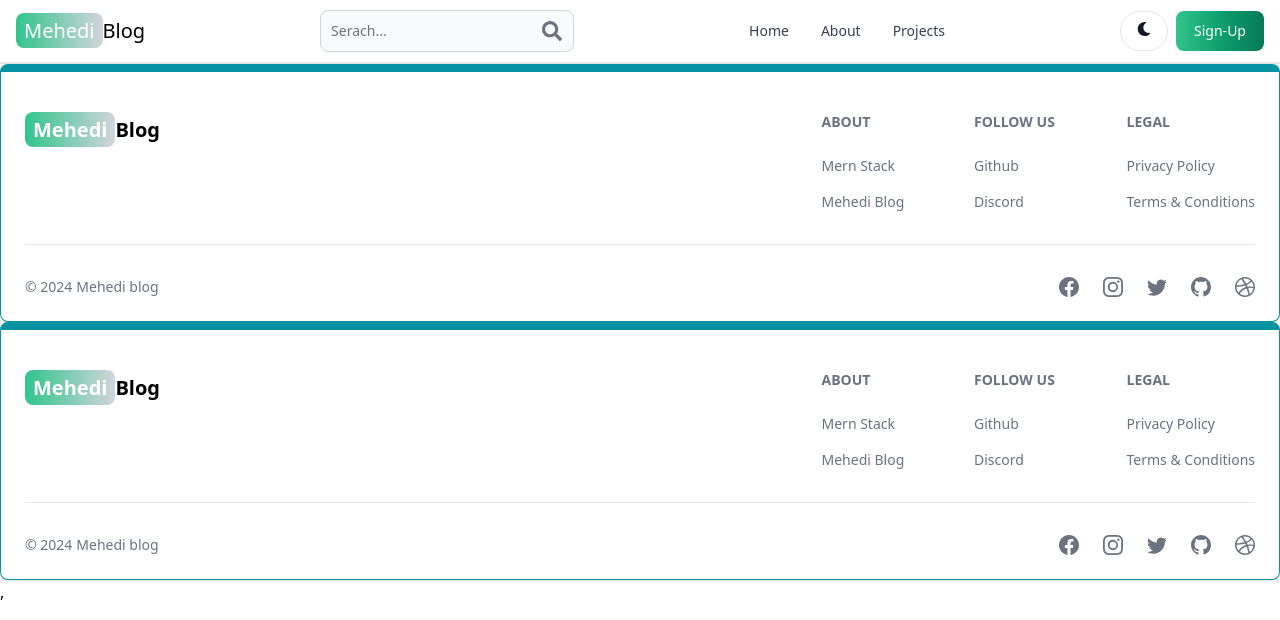
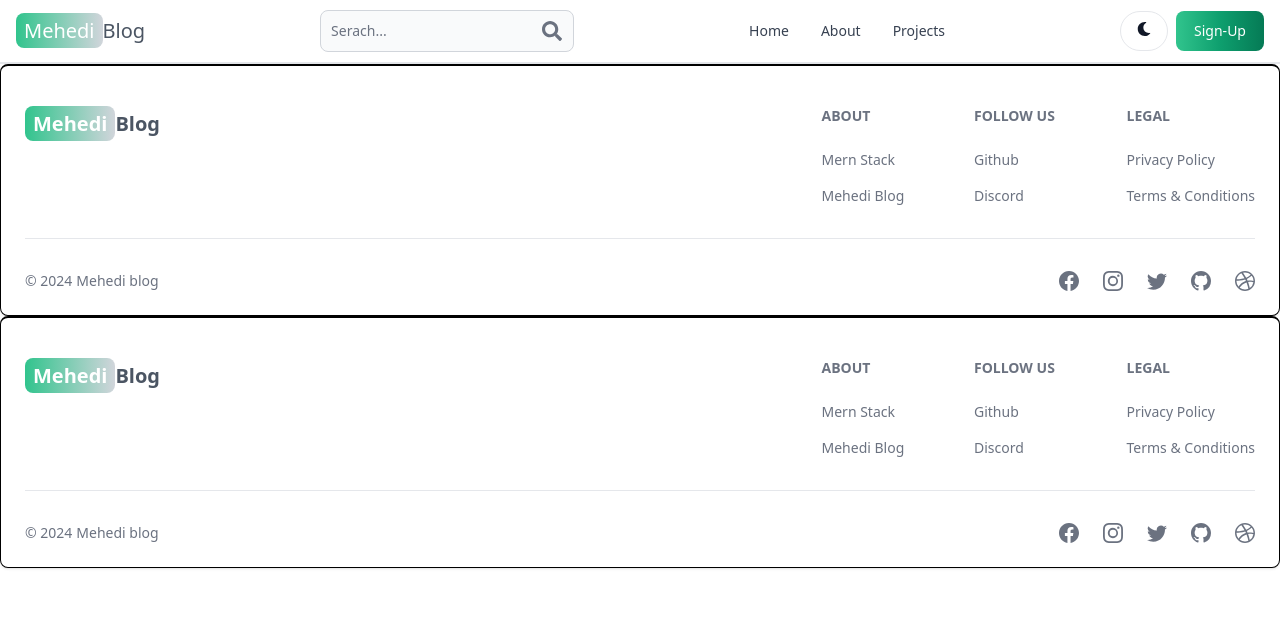
Before and after one commit to mdmehedihasan-dev/mern-blog, a React (Vite) app in the folder frontend/: page /footer in a window 1280 px wide. Shown: the top 620 px of the page. Built offline with nearby package versions, Linux system fonts and the light colour scheme; no server answers.

Commit message:
dark mood funcation add

```diff
--- a/frontend/src/components/Footerr.jsx
+++ b/frontend/src/components/Footerr.jsx
@@ -3,7 +3,7 @@ import { Link } from 'react-router-dom';
 import { BsFacebook, BsInstagram, BsTwitter, BsGithub, BsDribbble } from 'react-icons/bs';
 const Footerr = () => {
   return (
-    <Footer container className='border border-t-8 border-teal-500'>
+    <Footer container className='border border-t-2 border-black'>
       <div className='w-full mx-auto max-w-7xl'>
         <div className='grid justify-between w-full sm:flex md:grid-cols-1'>
           <div className='mt-5'>
--- a/frontend/src/components/Header.jsx
+++ b/frontend/src/components/Header.jsx
@@ -1,11 +1,14 @@
-import { Link, useLocation } from "react-router-dom";
+import { Link,  } from "react-router-dom";
 import { Avatar, Button, Dropdown, Navbar, NavbarToggle, TextInput } from "flowbite-react";
-import { FaMoon, FaSearch } from "react-icons/fa";
-import {useSelector} from 'react-redux';
+import { FaMoon, FaSearch,FaSun } from "react-icons/fa";
+import {useSelector,useDispatch} from 'react-redux';
+import {toggleTheme} from '../redux/theme/themeSlice'
 
 const Header = () => {
+  const dispatch = useDispatch()
   // const path = useLocation().pathname;
   const {currentUser} = useSelector(state=>state.user)
+  const {theme} = useSelector(state=>state.theme)
   return (
     <Navbar className="border-b-2">
       <Link
@@ -44,8 +47,13 @@ const Header = () => {
 
       {/*======== button for dark theme ======== */}
       <div className="flex gap-x-2">
-        <Button className="w-12 h-10 " color="gray" pill>
-          <FaMoon />
+        <Button className="w-12 h-10 " color="gray" pill
+        onClick={()=>dispatch(toggleTheme())}
+        >
+          {
+            theme === "light" ?  <FaMoon /> : <FaSun/>
+          }
+
         </Button>
 
         {
--- /dev/null
+++ b/frontend/src/components/ThemeProvider.jsx
@@ -0,0 +1,14 @@
+/* eslint-disable react/prop-types */
+import { useSelector } from "react-redux"
+const ThemeProvider = ({children}) => {
+    const {theme} = useSelector((state)=>state.theme);
+  return (
+    <div className={theme}>
+       <div className="min-h-screen text-gray-600 bg-white dark:text-gray-200 dark:bg-black">
+       {children}
+       </div>
+    </div>
+  )
+}
+
+export default ThemeProvider
--- a/frontend/src/main.jsx
+++ b/frontend/src/main.jsx
@@ -4,6 +4,7 @@ import './index.css'
 import {store,persistor} from './redux/store.js'
 import {Provider} from 'react-redux'
 import { PersistGate } from 'redux-persist/integration/react'
+import ThemeProvider from './components/ThemeProvider.jsx'
 
 
 
@@ -11,7 +12,10 @@ ReactDOM.createRoot(document.getElementById('root')).render(
   <PersistGate persistor  ={persistor }>
 
   <Provider store={store}>
+    <ThemeProvider>
+
     <App />
+    </ThemeProvider>
   </Provider>,
   </PersistGate>
 )
--- a/frontend/src/redux/store.js
+++ b/frontend/src/redux/store.js
@@ -2,9 +2,10 @@ import { configureStore , combineReducers } from '@reduxjs/toolkit'
 import userReducer from './user/userSlice'
 import {persistReducer,persistStore} from 'redux-persist'
 import storage from 'redux-persist/lib/storage'
-
+import themeReducer from './theme/themeSlice'
 const rootReducer = combineReducers({
   user:userReducer,
+  theme:themeReducer,
 })
 
 const persistConfig = {
--- /dev/null
+++ b/frontend/src/redux/theme/themeSlice.js
@@ -0,0 +1,19 @@
+import {createSlice} from '@reduxjs/toolkit'
+
+const initialState = {
+    theme:'light'
+};
+
+const themeSlice = createSlice({
+    name:'theme',
+    initialState,
+    reducers:{
+        toggleTheme:(state)=>{
+            state.theme=state.theme==='light'?'dark':'light';
+        },
+
+    }
+})
+
+export const {toggleTheme} = themeSlice.actions;
+export default themeSlice.reducer;
```
